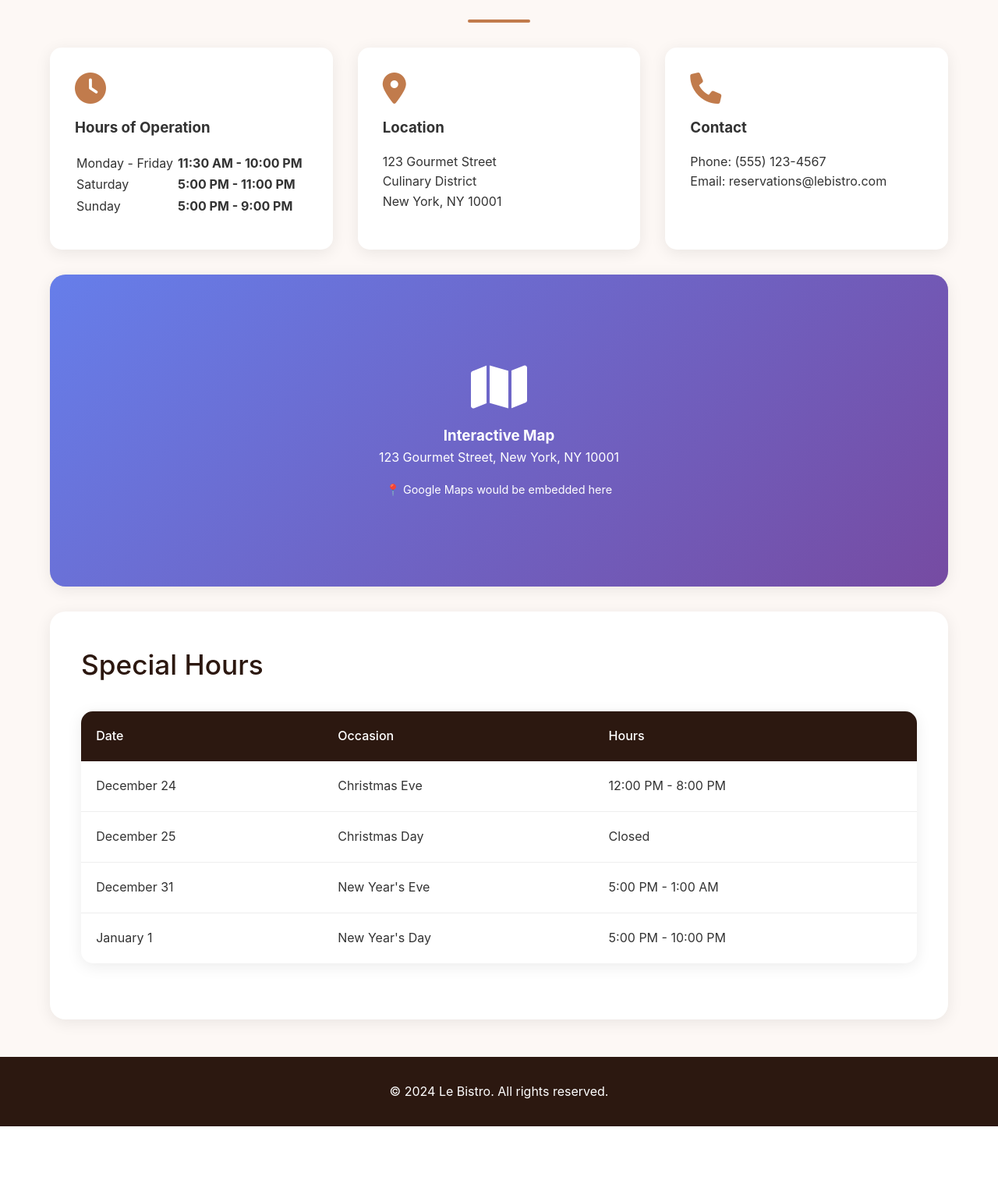
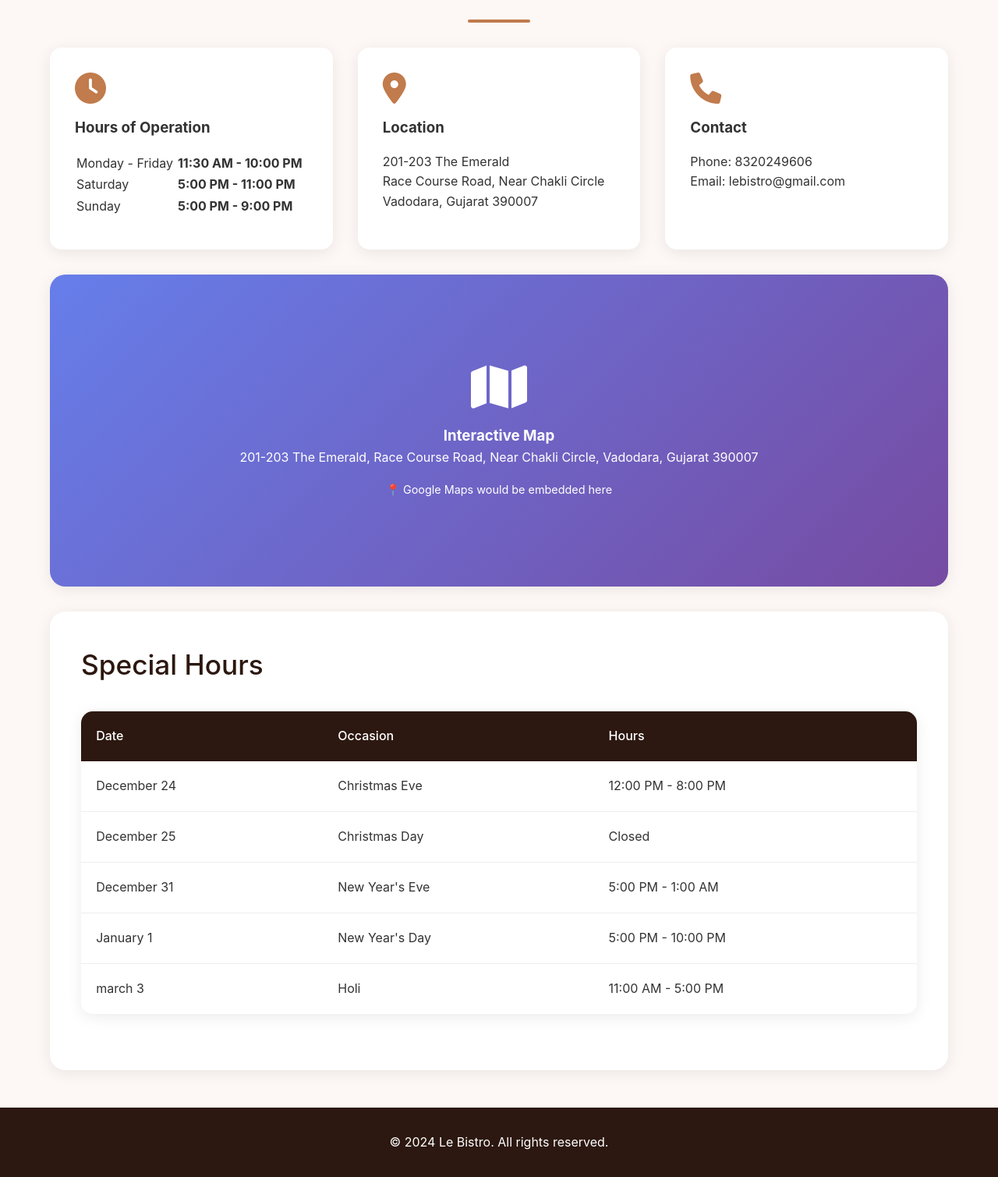
Before and after one commit to Dhairya3012-IT/le-bistro-the-restro-, a Django app: page /hours-location/ in a window 1280 px wide. Shown: the part 178-1687 px from the top of the page at 78% size. Before the commit the page ends 1622 px from the top, so only its background shows below. Run offline with Django 5.2, Linux system fonts and the light colour scheme; data that the repository does not hold is empty.

Commit message:
UI updated

```diff
--- a/restaurant_project/templates/hours_location.html
+++ b/restaurant_project/templates/hours_location.html
@@ -29,9 +29,9 @@
         <i class="fas fa-map-marker-alt"></i>
         <h3>Location</h3>
         <p style="margin: 1rem 0;">
-            123 Gourmet Street<br>
-            Culinary District<br>
-            New York, NY 10001
+             201-203 The Emerald<br>
+            Race Course Road, Near Chakli Circle<br>
+            Vadodara, Gujarat 390007
         </p>
     </div>
 
@@ -39,8 +39,8 @@
         <i class="fas fa-phone"></i>
         <h3>Contact</h3>
         <p style="margin: 1rem 0;">
-            Phone: (555) 123-4567<br>
-            Email: reservations@lebistro.com
+            Phone: 8320249606 <br>
+            Email: lebistro@gmail.com
         </p>
     </div>
 </div>
@@ -49,7 +49,7 @@
     <div class="map-placeholder">
         <i class="fas fa-map"></i>
         <h3>Interactive Map</h3>
-        <p>123 Gourmet Street, New York, NY 10001</p>
+        <p>201-203 The Emerald, Race Course Road, Near Chakli Circle, Vadodara, Gujarat 390007</p>
         <p style="margin-top: 1rem; font-size: 0.9rem;">📍 Google Maps would be embedded here</p>
     </div>
 </div>
@@ -82,6 +82,11 @@
             <td>New Year's Day</td>
             <td>5:00 PM - 10:00 PM</td>
         </tr>
+        <tr>
+            <td>march 3</td>
+            <td> Holi </td>
+            <td>11:00 AM - 5:00 PM</td>
+        </tr>
     </table>
 </div>
 {% endblock %}
```
